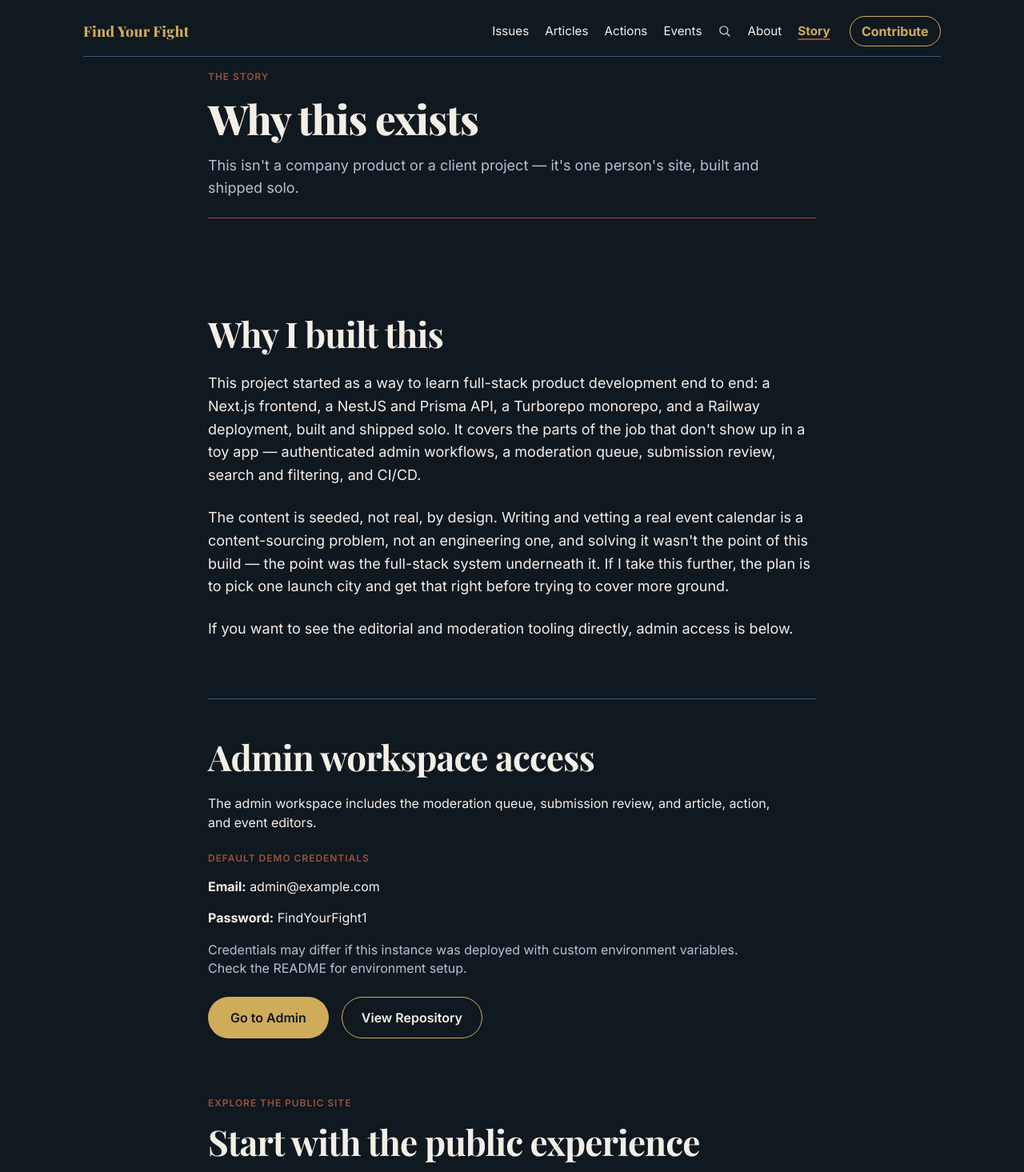
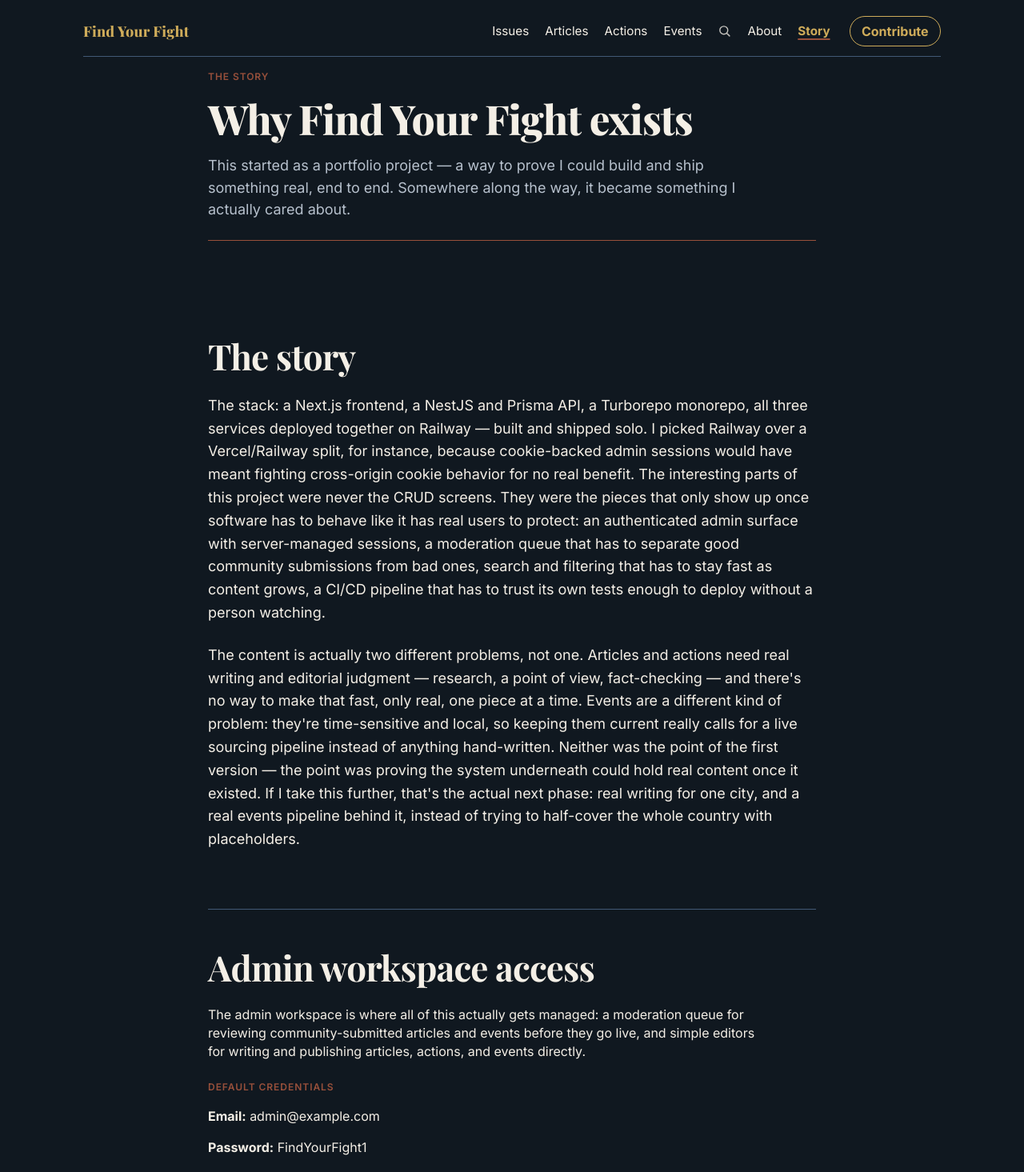
Before and after one commit to kborn/signalfire, a Next.js app in the folder apps/web/: page /story in a window 1280 px wide. Shown: the top 1465 px of the page at 80% size. Built offline with nearby package versions, Linux system fonts and the light colour scheme.

Commit message:
story copy

```diff
--- a/apps/web/src/app/(public)/story/page.tsx
+++ b/apps/web/src/app/(public)/story/page.tsx
@@ -16,47 +16,68 @@ export default async function StoryPage() {
     <section className="page-section demoPage motifPage centeredPublicPage">
       <section className="page-section about-hero">
         <p className="section-label">The Story</p>
-        <h1 className="pageTitle">Why this exists</h1>
+        <h1 className="pageTitle">Why Find Your Fight exists</h1>
         <p className="page-intro">
-          This isn&apos;t a company product or a client project — it&apos;s one person&apos;s site,
-          built and shipped solo.
+          {/* DRAFT — invented copy, edit freely. */}
+          This started as a portfolio project — a way to prove I could build and ship something
+          real, end to end. Somewhere along the way, it became something I actually cared about.
         </p>
       </section>
 
       <section className="page-section about-body stack-md">
-        <h2>Why I built this</h2>
+        <h2>The story</h2>
         {adminExposed ? (
           <>
             <p>
               {/* DRAFT — invented copy, edit freely. Recruiter/engineering framing. */}
-              This project started as a way to learn full-stack product development end to end: a
-              Next.js frontend, a NestJS and Prisma API, a Turborepo monorepo, and a Railway
-              deployment, built and shipped solo. It covers the parts of the job that don&apos;t
-              show up in a toy app — authenticated admin workflows, a moderation queue, submission
-              review, search and filtering, and CI/CD.
+              The stack: a Next.js frontend, a NestJS and Prisma API, a Turborepo monorepo, all
+              three services deployed together on Railway — built and shipped solo. I picked Railway
+              over a Vercel/Railway split, for instance, because cookie-backed admin sessions would
+              have meant fighting cross-origin cookie behavior for no real benefit. The interesting
+              parts of this project were never the CRUD screens. They were the pieces that only show
+              up once software has to behave like it has real users to protect: an authenticated
+              admin surface with server-managed sessions, a moderation queue that has to separate
+              good community submissions from bad ones, search and filtering that has to stay fast
+              as content grows, a CI/CD pipeline that has to trust its own tests enough to deploy
+              without a person watching.
             </p>
             <p>
               {/* DRAFT — invented copy, edit freely. */}
-              The content is seeded, not real, by design. Writing and vetting a real event calendar
-              is a content-sourcing problem, not an engineering one, and solving it wasn&apos;t the
-              point of this build — the point was the full-stack system underneath it. If I take
-              this further, the plan is to pick one launch city and get that right before trying to
-              cover more ground.
-            </p>
-            <p>
-              If you want to see the editorial and moderation tooling directly, admin access is
-              below.
+              The content is actually two different problems, not one. Articles and actions need
+              real writing and editorial judgment — research, a point of view, fact-checking — and
+              there&apos;s no way to make that fast, only real, one piece at a time. Events are a
+              different kind of problem: they&apos;re time-sensitive and local, so keeping them
+              current really calls for a live sourcing pipeline instead of anything hand-written.
+              Neither was the point of the first version — the point was proving the system
+              underneath could hold real content once it existed. If I take this further,
+              that&apos;s the actual next phase: real writing for one city, and a real events
+              pipeline behind it, instead of trying to half-cover the whole country with
+              placeholders.
             </p>
           </>
         ) : (
           <>
             <p>
-              {/* DRAFT — invented copy, edit freely. General-reader framing. */}
-              Find Your Fight is built around three steps: choose one issue, read what matters, do
-              one concrete thing. Building this site became that one thing for me — and now I&apos;m
-              wondering if helping other people find theirs is a way to keep doing it. What
-              you&apos;re looking at right now is a working demonstration of that idea, not a live
-              community yet. If it&apos;s useful to you, I&apos;d like to know —{' '}
+              {/* DRAFT — invented copy, edit freely. */}
+              The honest answer is the 2024 election. I remember feeling floored by how much felt
+              urgent all at once — so much that I didn&apos;t know where to start, and for a while I
+              mostly did nothing. It&apos;s hard to act when everything feels equally on fire.
+            </p>
+            <p>
+              {/* DRAFT — invented copy, edit freely. */}
+              What actually pulled me out of that wasn&apos;t fixing everything. It was showing up
+              to one weekly protest, then another, and realizing I wasn&apos;t the only person who
+              felt this way. Being around other people doing something — even something small —
+              changed things for me more than any amount of reading the news did. Somewhere in that,
+              this project stopped being just a way to practice full-stack development and turned
+              into something I actually wanted to exist: a way to hand someone else that same first
+              push. You don&apos;t have to fix everything. Pick one issue, do one concrete thing
+              about it, and let yourself off the hook for the rest — at least for now.
+            </p>
+            <p>
+              {/* DRAFT — invented copy, edit freely. */}
+              What you&apos;re looking at right now is a working demonstration of that idea, not a
+              live community yet. If it&apos;s useful to you, I&apos;d like to know —{' '}
               <a href={feedbackMailto} className="inlineLink">
                 email me
               </a>{' '}
@@ -64,12 +85,13 @@ export default async function StoryPage() {
             </p>
             <p>
               {/* DRAFT — invented copy, edit freely. */}
-              The events, actions, and articles here are randomly generated, not real. Writing and
-              vetting real content for an entire country is more than one person can do well, and it
-              wasn&apos;t the point yet — I wanted to demonstrate what the site can do and find out
-              if it&apos;s actually useful before solving the content problem for real. Finding real
-              events is solvable. If I take this further, the plan is to pick one city and get that
-              right, rather than half-cover the whole country before anyone knows the site exists.
+              The events, actions, and articles here aren&apos;t real. That&apos;s two different
+              reasons, not one. Articles and actions take real writing and judgment, and I&apos;d
+              rather do that slowly and for real than fake it. Events are a different problem on top
+              of that — time-sensitive, tied to a specific place, and not something I&apos;ve
+              figured out how to source for real yet. Neither was the point of this first version.
+              The point was finding out whether the idea itself was worth pursuing before solving
+              those problems for real.
             </p>
           </>
         )}
@@ -79,20 +101,18 @@ export default async function StoryPage() {
         <section className="page-section about-journey stack-md">
           <h2>Admin workspace access</h2>
           <p>
-            The admin workspace includes the moderation queue, submission review, and article,
-            action, and event editors.
+            {/* DRAFT — invented copy, edit freely. */}
+            The admin workspace is where all of this actually gets managed: a moderation queue for
+            reviewing community-submitted articles and events before they go live, and simple
+            editors for writing and publishing articles, actions, and events directly.
           </p>
           <div className="stack-md">
-            <p className="section-label">Default demo credentials</p>
+            <p className="section-label">Default credentials</p>
             <p>
               <strong>Email:</strong> admin@example.com
             </p>
             <p>
               <strong>Password:</strong> FindYourFight1
-            </p>
-            <p className="metaText">
-              Credentials may differ if this instance was deployed with custom environment
-              variables. Check the README for environment setup.
             </p>
           </div>
           <div className="ctaRow">
@@ -108,6 +128,14 @@ export default async function StoryPage() {
               View Repository
             </Link>
           </div>
+          <p>
+            {/* DRAFT — invented copy, edit freely. */}
+            Questions?{' '}
+            <a href={feedbackMailto} className="inlineLink">
+              Email me
+            </a>
+            .
+          </p>
         </section>
       ) : null}
 
```
